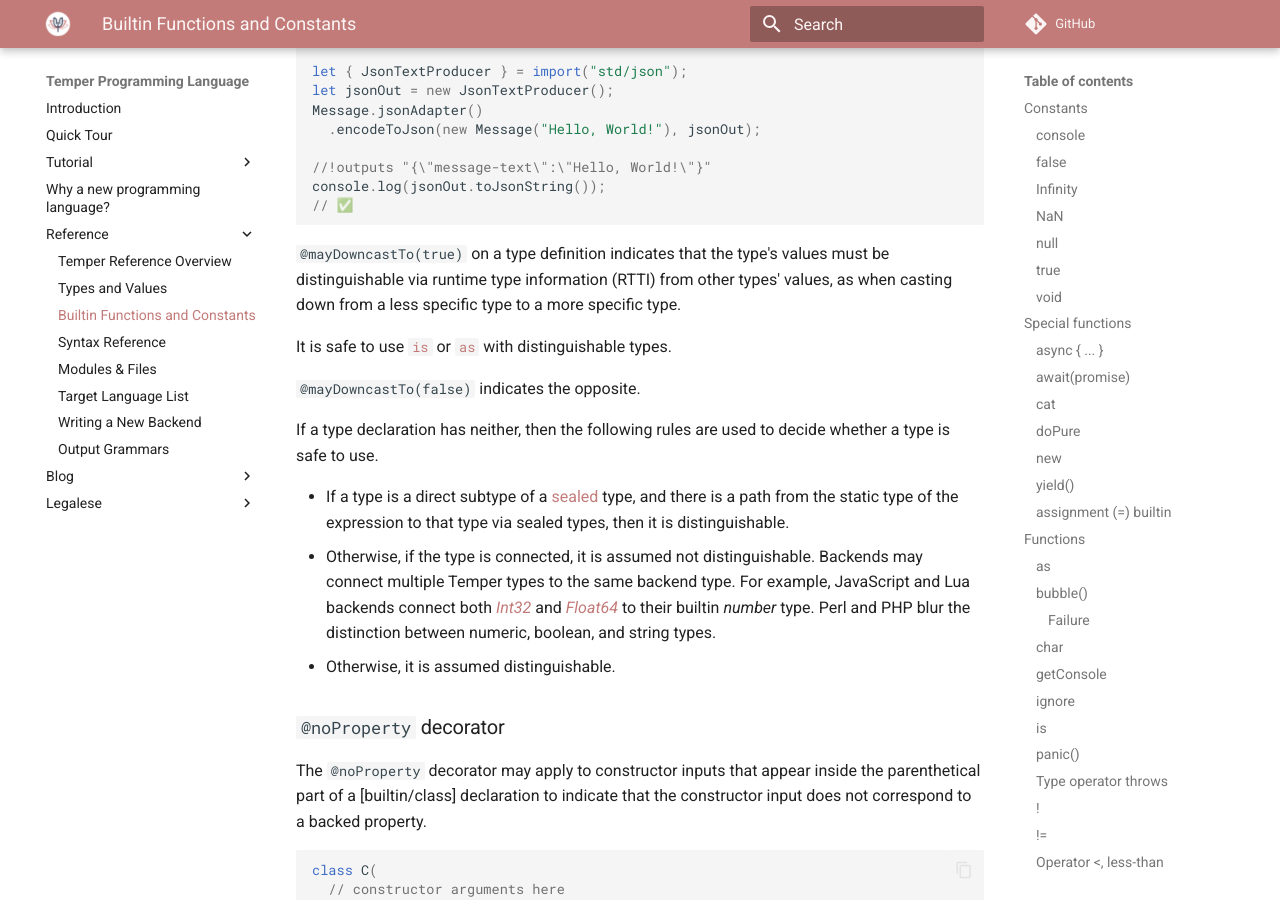
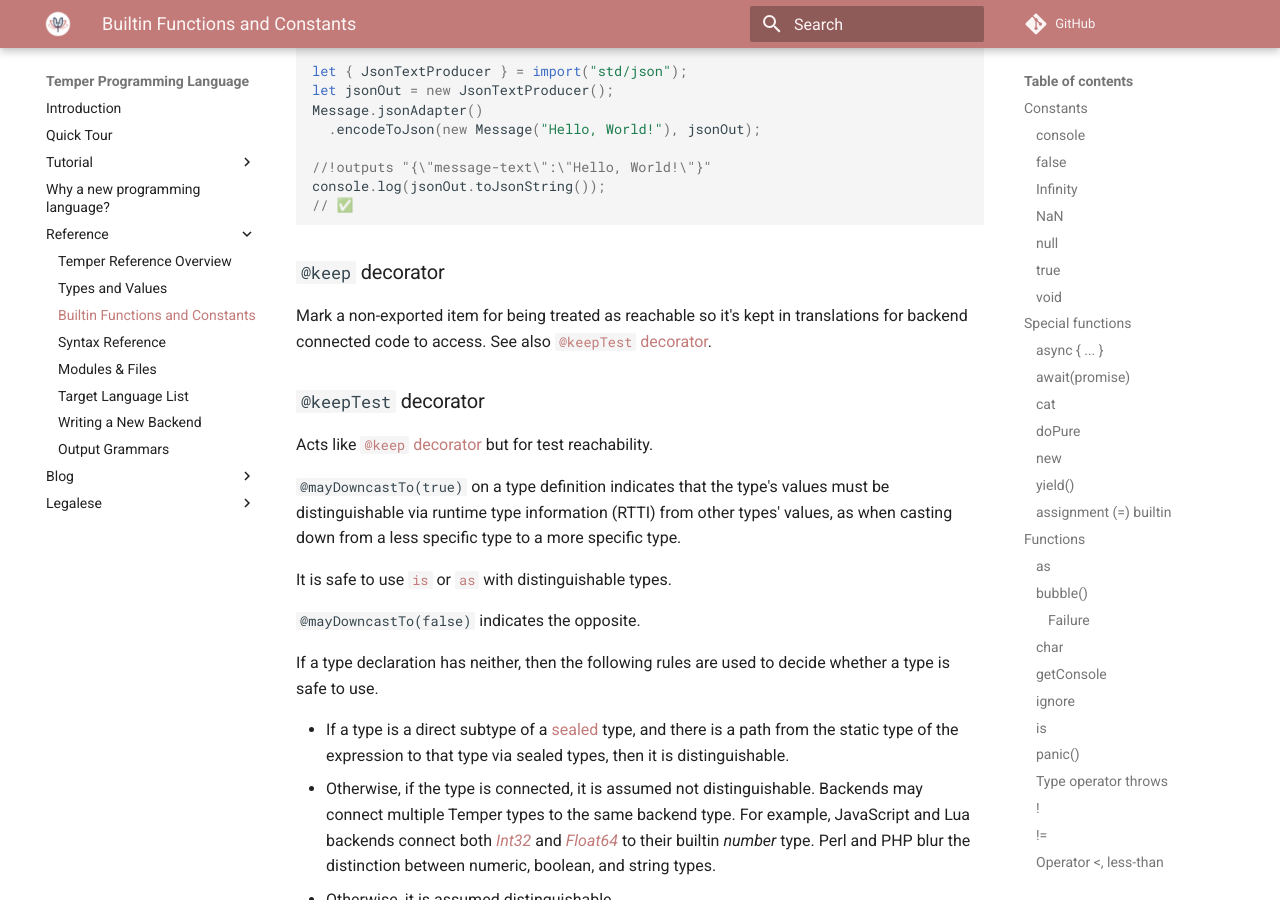
Before and after one commit to temperlang/temper, an MkDocs documentation site: the page built from docs/for-users/temper-docs/docs/reference/builtins.md, in a window 1280 px wide and 900 px high, scrolled down 49138 px. Built offline with MkDocs 1.6.1 and Material for MkDocs 9.7.7, drawn with Linux system fonts in a browser that asks for light colours; nearby versions of some CDN libraries; library files that are not in the unit come from our copies; comment, search, counter and statistics services are not loaded.

Commit message:
Update docs
Signed-off-by: Tom <tom@temper.systems>

```diff
--- a/docs/for-users/temper-docs/docs/reference/builtins.md
+++ b/docs/for-users/temper-docs/docs/reference/builtins.md
@@ -3584,6 +3584,26 @@ console.log(jsonOut.toJsonString());
 
 <!-- /snippet: builtin/@jsonName -->
 
+<!-- snippet: builtin/@keep -->
+
+<a name="builtin&#45;&#64;keep" class="snippet-anchor-name"></a>
+
+### `@keep` decorator
+Mark a non-exported item for being treated as reachable so it's kept in
+translations for backend connected code to access.
+See also [`@keepTest` decorator](#builtin-@keepTest).
+
+<!-- /snippet: builtin/@keep -->
+
+<!-- snippet: builtin/@keepTest -->
+
+<a name="builtin&#45;&#64;keepTest" class="snippet-anchor-name"></a>
+
+### `@keepTest` decorator
+Acts like [`@keep` decorator](#builtin-@keep) but for test reachability.
+
+<!-- /snippet: builtin/@keepTest -->
+
 <!-- snippet: builtin/@mayDowncastTo -->
 
 <a name="builtin&#45;&#64;mayDowncastTo" class="snippet-anchor-name"></a>
```
Also changed, not shown: docs/for-users/.snippet-hashes.json.
